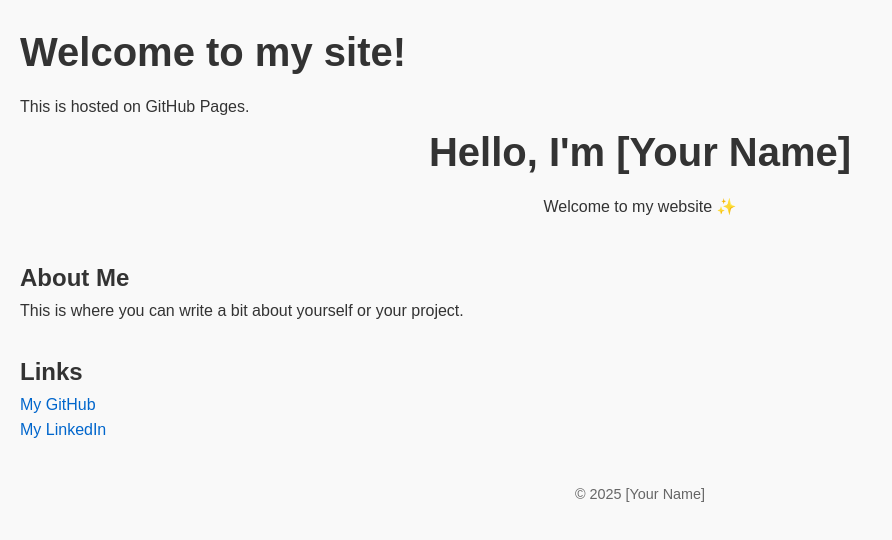
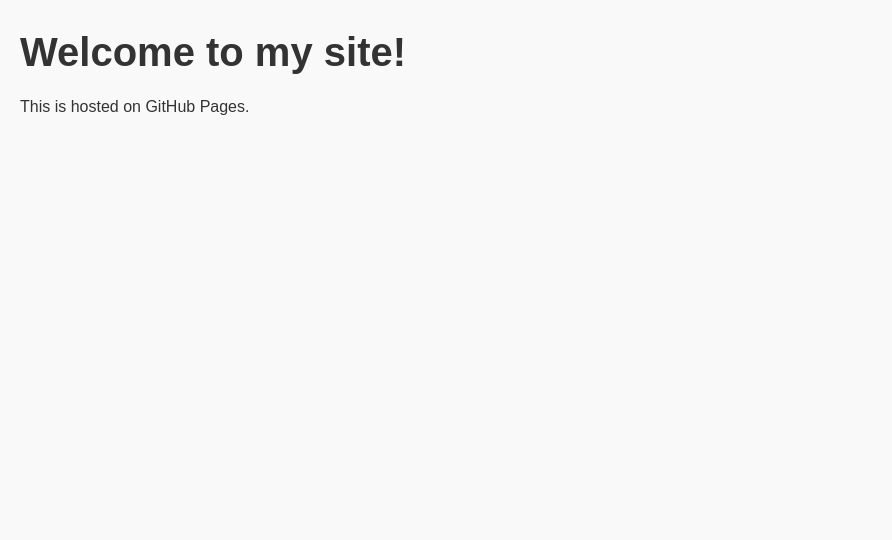
Before and after one commit to pipistrellio/my-website, a plain HTML site: page index.html in a window 1280 px wide. Shown: the whole page, without its empty margins (0-892 px from the left). Drawn offline with Linux system fonts and the light colour scheme.

Commit message:
Index file commit 4

```diff
--- a/index.html
+++ b/index.html
@@ -9,38 +9,3 @@
   <p>This is hosted on GitHub Pages.</p>
 </body>
 </html>
-
-<!DOCTYPE html>
-<html lang="en">
-<head>
-  <meta charset="UTF-8">
-  <meta name="viewport" content="width=device-width, initial-scale=1">
-  <title>Welcome to My Website</title>
-  <link rel="stylesheet" href="style.css">
-</head>
-<body>
-  <header>
-    <h1>Hello, I'm [Your Name]</h1>
-    <p>Welcome to my website ✨</p>
-  </header>
-
-  <main>
-    <section>
-      <h2>About Me</h2>
-      <p>This is where you can write a bit about yourself or your project.</p>
-    </section>
-
-    <section>
-      <h2>Links</h2>
-      <ul>
-        <li><a href="https://github.com/yourusername" target="_blank">My GitHub</a></li>
-        <li><a href="https://linkedin.com/in/yourprofile" target="_blank">My LinkedIn</a></li>
-      </ul>
-    </section>
-  </main>
-
-  <footer>
-    <p>&copy; 2025 [Your Name]</p>
-  </footer>
-</body>
-</html>
```
